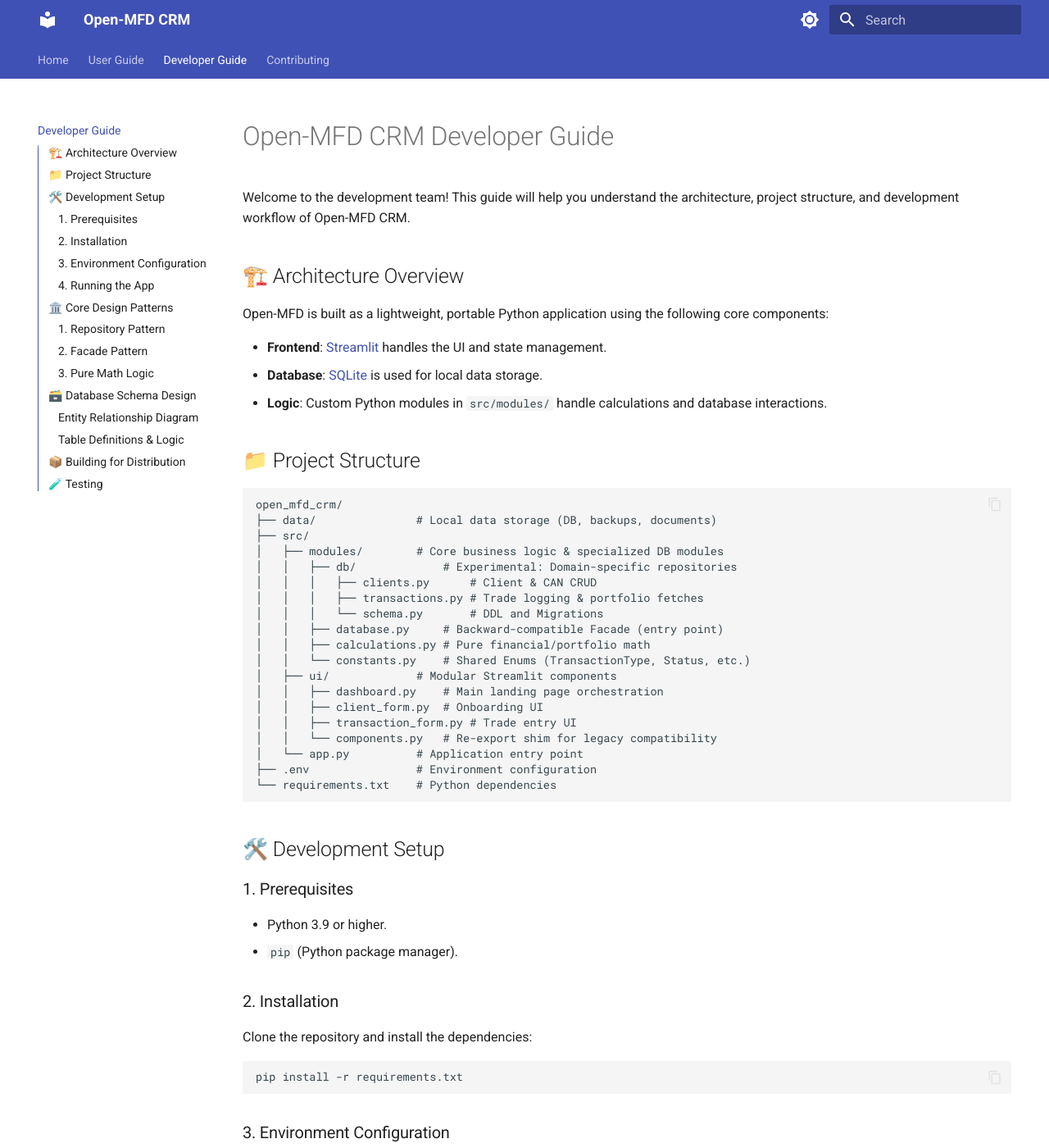
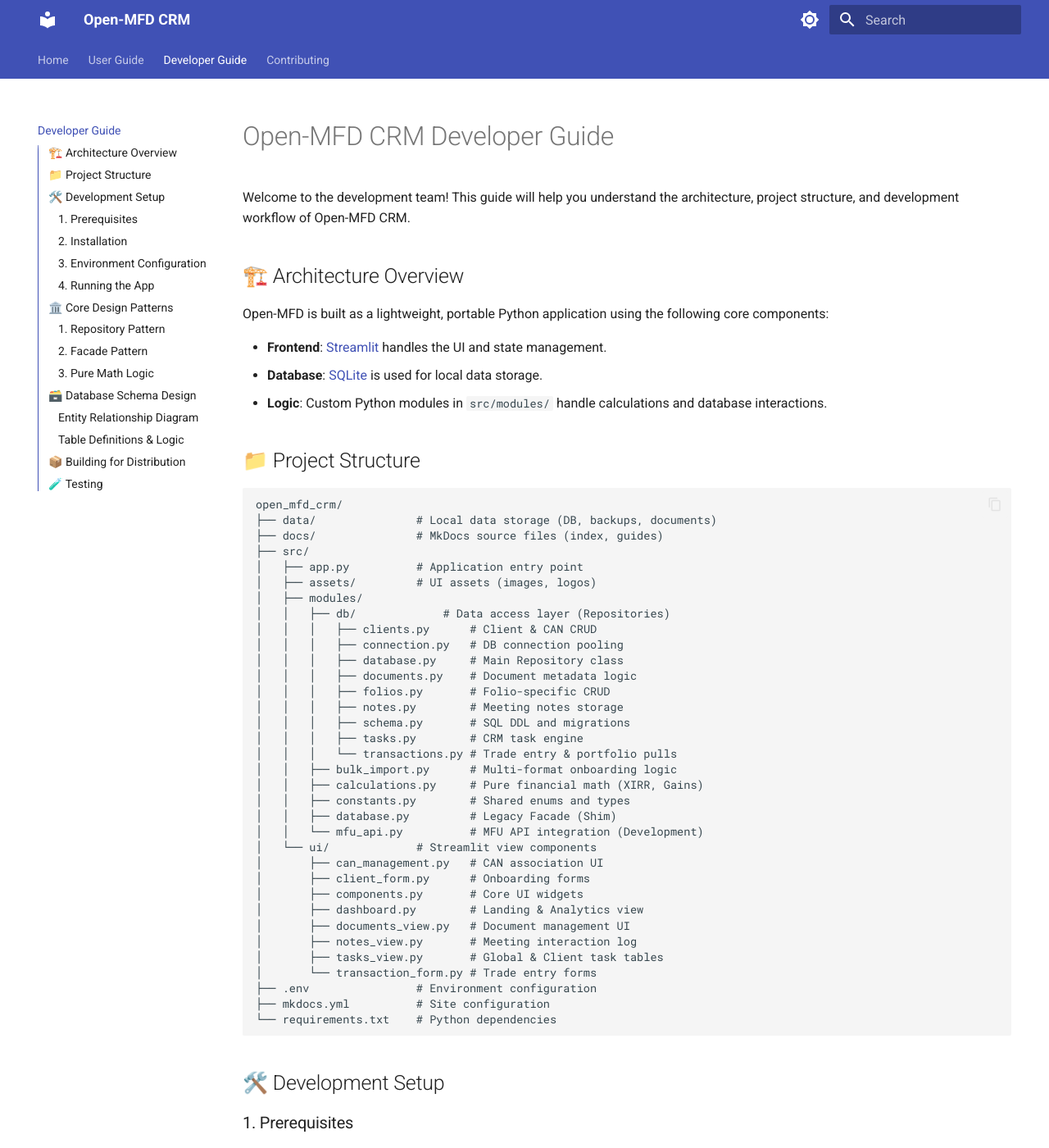
Before and after one commit to rmaries/Open_MFD_CRM, an MkDocs documentation site: the page built from docs/developer-guide.md, in a window 1280 px wide and 1400 px high. Shown: the whole window at 82% size. Built offline with MkDocs 1.6.1 and Material for MkDocs 9.7.7, drawn with Linux system fonts in a browser that asks for light colours; some of the changed text lies outside the part shown.

Commit message:
docs: update project structure and fix ERD rendering with Mermaid

````diff
--- a/docs/developer-guide.md
+++ b/docs/developer-guide.md
@@ -15,22 +15,37 @@
 ```text
 open_mfd_crm/
 ├── data/               # Local data storage (DB, backups, documents)
+├── docs/               # MkDocs source files (index, guides)
 ├── src/
-│   ├── modules/        # Core business logic & specialized DB modules
-│   │   ├── db/             # Experimental: Domain-specific repositories
+│   ├── app.py          # Application entry point
+│   ├── assets/         # UI assets (images, logos)
+│   ├── modules/
+│   │   ├── db/             # Data access layer (Repositories)
 │   │   │   ├── clients.py      # Client & CAN CRUD
-│   │   │   ├── transactions.py # Trade logging & portfolio fetches
-│   │   │   └── schema.py       # DDL and Migrations
-│   │   ├── database.py     # Backward-compatible Facade (entry point)
-│   │   ├── calculations.py # Pure financial/portfolio math
-│   │   └── constants.py    # Shared Enums (TransactionType, Status, etc.)
-│   ├── ui/             # Modular Streamlit components
-│   │   ├── dashboard.py    # Main landing page orchestration
-│   │   ├── client_form.py  # Onboarding UI
-│   │   ├── transaction_form.py # Trade entry UI
-│   │   └── components.py   # Re-export shim for legacy compatibility
-│   └── app.py          # Application entry point
+│   │   │   ├── connection.py   # DB connection pooling
+│   │   │   ├── database.py     # Main Repository class
+│   │   │   ├── documents.py    # Document metadata logic
+│   │   │   ├── folios.py       # Folio-specific CRUD
+│   │   │   ├── notes.py        # Meeting notes storage
+│   │   │   ├── schema.py       # SQL DDL and migrations
+│   │   │   ├── tasks.py        # CRM task engine
+│   │   │   └── transactions.py # Trade entry & portfolio pulls
+│   │   ├── bulk_import.py      # Multi-format onboarding logic
+│   │   ├── calculations.py     # Pure financial math (XIRR, Gains)
+│   │   ├── constants.py        # Shared enums and types
+│   │   ├── database.py         # Legacy Facade (Shim)
+│   │   └── mfu_api.py          # MFU API integration (Development)
+│   └── ui/             # Streamlit view components
+│       ├── can_management.py   # CAN association UI
+│       ├── client_form.py      # Onboarding forms
+│       ├── components.py       # Core UI widgets
+│       ├── dashboard.py        # Landing & Analytics view
+│       ├── documents_view.py   # Document management UI
+│       ├── notes_view.py       # Meeting interaction log
+│       ├── tasks_view.py       # Global & Client task tables
+│       └── transaction_form.py # Trade entry forms
 ├── .env                # Environment configuration
+├── mkdocs.yml          # Site configuration
 └── requirements.txt    # Python dependencies
 ```
 
--- a/mkdocs.yml
+++ b/mkdocs.yml
@@ -39,7 +39,11 @@
 markdown_extensions:
   - admonition
   - pymdownx.details
-  - pymdownx.superfences
+  - pymdownx.superfences:
+      custom_fences:
+        - name: mermaid
+          class: mermaid
+          format: !!python/name:pymdownx.superfences.fence_code_format
   - pymdownx.tabbed:
       alternate_style: true
   - attr_list
````
Also changed, not shown: DEVELOPER_GUIDE.md (+28 -13 lines).
